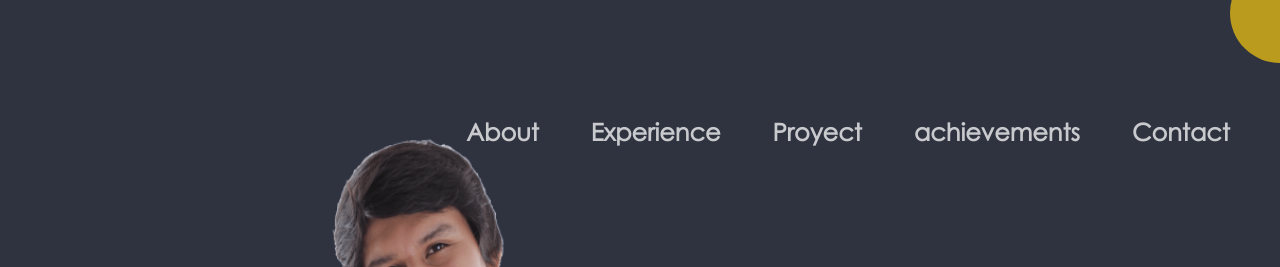
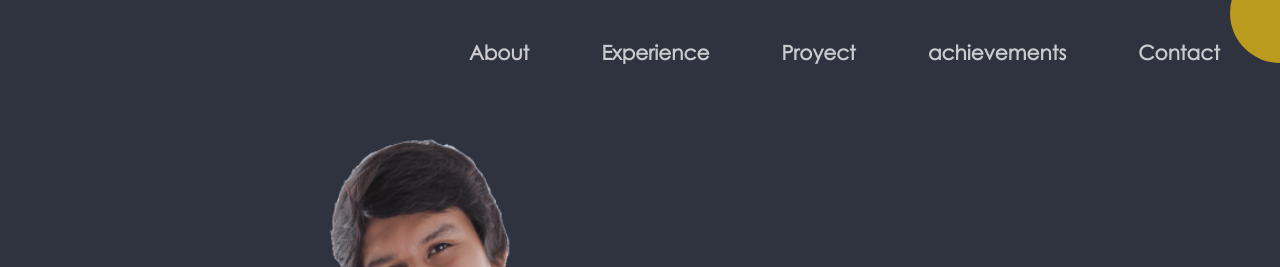
Before and after one commit to DarkCodePE/porfolio-designer, a plain HTML site: page index2.html in a window 1280 px wide. Shown: the top 267 px of the page. Drawn offline with nearby package versions, Linux system fonts and the light colour scheme.

Commit message:
solve bug sections

```diff
--- a/css/hero.css
+++ b/css/hero.css
@@ -131,11 +131,12 @@ button{
     max-width: 1200px;
     height: 100vh;
     display: grid;
-    grid-template-areas: "menu menu menu"
-                       "title  avatar descripcion";
-    grid-template-rows: 160px 1fr;
+    grid-template-areas:
+        "menu menu menu"
+        "title avatar descripcion";
+    grid-template-rows: 10vh 1fr;
     grid-template-columns: 1fr 2fr 500px;
-    gap: 2em;
+    gap: 1em;
     margin: 0 auto;
 }
 .hero__menu{
@@ -170,6 +171,8 @@ button{
 .hero__menu ul li a{
     text-decoration: none;
     color: inherit;
+    font-size: 20px;
+    margin: 0 10px;
 }
 .hero__title{
     grid-area: title;
@@ -291,7 +294,7 @@ button{
     justify-content: center;
     padding: 0 1em;
     background: #424758;
-    height: 300px;
+    height: 40vh;
 }
 .about__info_skills_item:hover{
     background: #F29422;
@@ -361,7 +364,7 @@ button{
     grid-column-start: 2;
 }
 #proyect{
-    padding-top: calc(40vh/2);
+    padding-top: 40vh;
 }
 .proyect__container{
     max-width: 1200px;
@@ -500,6 +503,7 @@ button{
     width: 30%;
     padding: 1em 0;
     border-radius: 10px;
+    margin-top: 20px;
 }
 .contact__container_social{
     display: flex;
@@ -512,4 +516,5 @@ button{
     text-decoration: none;
     color: #dcdcde;
     font-size: 2em;
+    margin: 0 10px;
 }
```
